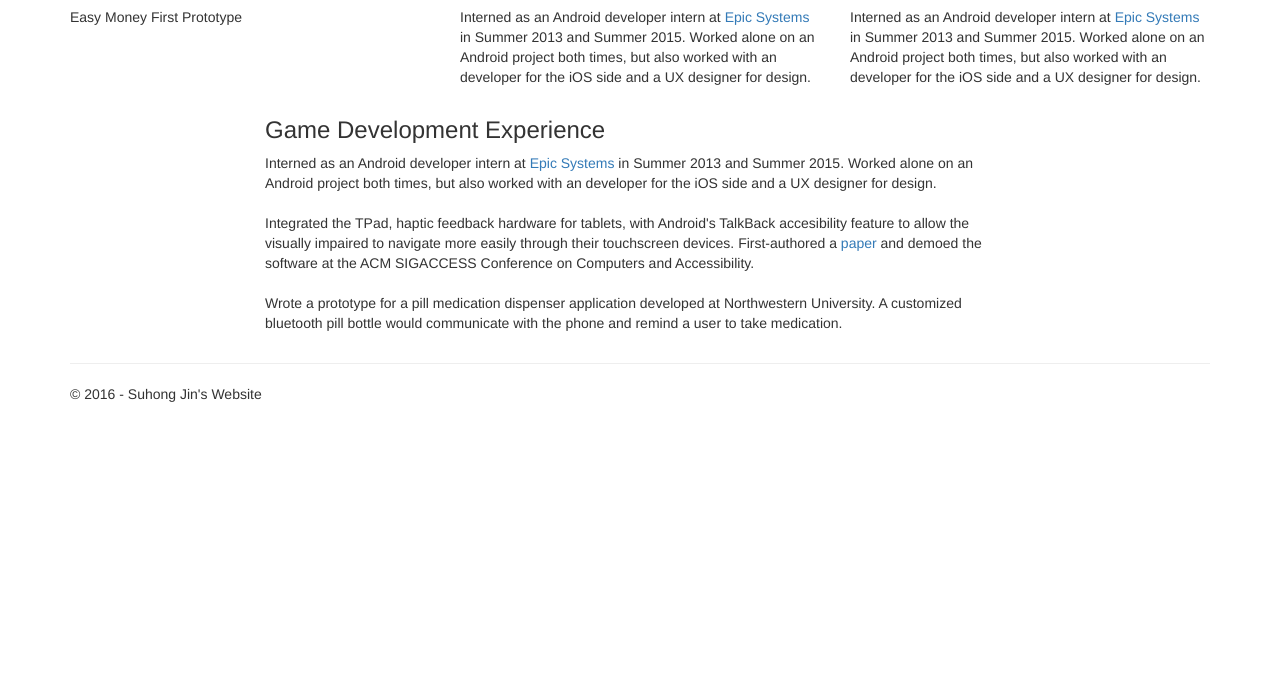
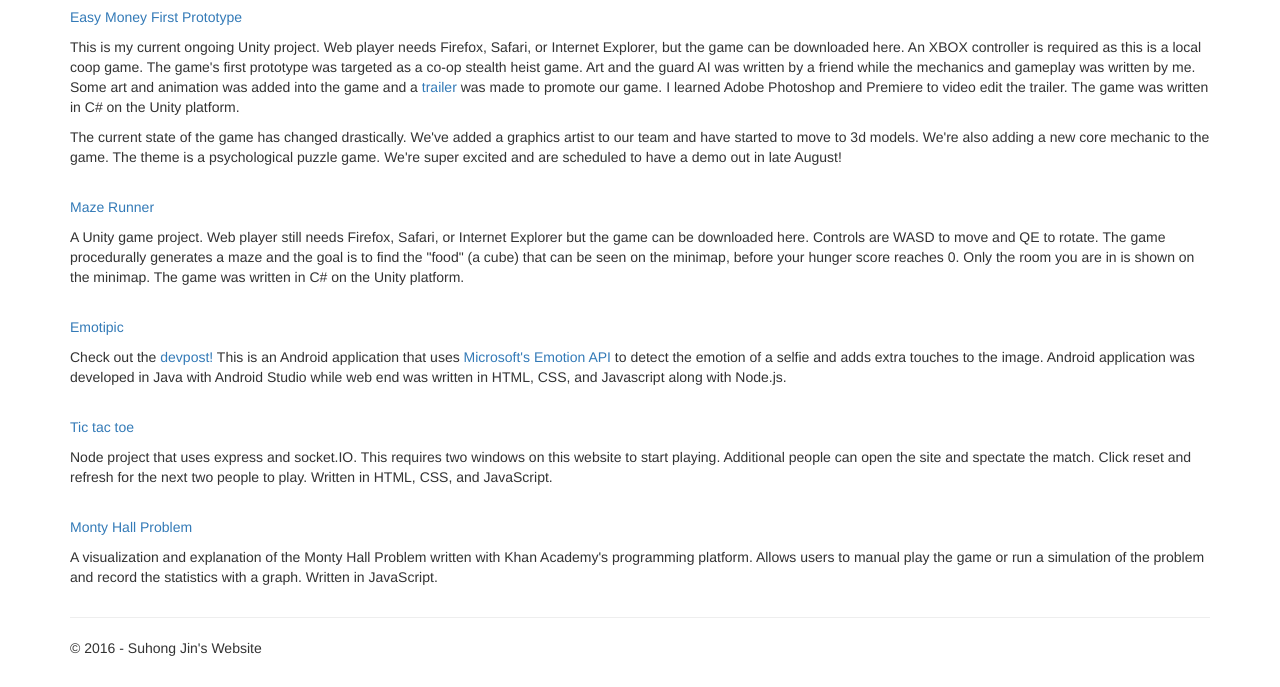
Before and after one commit to jinsuh/portfolio, a website: page templates/index.html in a window 1280 px wide. Shown: the part 113-800 px from the top of the page. Drawn offline with nearby package versions, Linux system fonts and the light colour scheme; files that its build step writes are made by us from their sources; files whose address does not match are found by name.

```diff
--- a/static/css/style.css
+++ b/static/css/style.css
@@ -1,3 +1,8 @@
 .top-buffer {
   margin-top: 20px;
+  margin-bottom: 0px;
 }
+
+.top-reduce-buffer {
+  margin: 0px;
+}
--- a/static/css/styleTicTacToe.css
+++ b/static/css/styleTicTacToe.css
@@ -8,6 +8,14 @@
     background-color: #90CAF9;
     border-radius: 25px;
     text-align: center;
+}
+
+.top-buffer {
+  margin-top: 30px;
+}
+
+.top-reduce-buffer {
+  margin: 0px;
 }
 
 .centered {
--- a/static/files/GGDEMO.html
+++ b/templates/ggDemo.html
@@ -3,6 +3,7 @@
 	<head>
 		<meta http-equiv="Content-Type" content="text/html; charset=utf-8">
 		<title>Unity Web Player | Easy Money</title>
+		<link href="./css/style.css" type="text/css" rel="stylesheet"/>
 		<script type='text/javascript' src='https://ssl-webplayer.unity3d.com/download_webplayer-3.x/3.0/uo/jquery.min.js'></script>
 		<script type="text/javascript">
 		<!--
@@ -56,7 +57,7 @@
 						break;
 					}
 				});
-				u.initPlugin(jQuery("#unityPlayer")[0], "GGDEMO.unity3d");
+				u.initPlugin(jQuery("#unityPlayer")[0], "./files/GGDEMO.unity3d");
 			});
 		-->
 		</script>
@@ -116,7 +117,6 @@
 		</style>
 	</head>
 	<body>
-		<p class="header"><span>Unity Web Player | </span>Easy Money</p>
 		<div class="content">
 			<div id="unityPlayer">
 				<div class="missing">
@@ -130,6 +130,13 @@
 					</a>
 				</div>
 			</div>
+			<div>
+				<p class="top-buffer"><strong>Instructions</strong></p>
+				<p class="top-reduce-buffer">This is a local co-op prototype version of our game in progress</p>
+				<p class="top-reduce-buffer">An XBOX controller is necessary to play the game</p>
+				<p class="top-reduce-buffer">The goal is to find the key, the chest, and get out safely.</p>
+				<p class="top-reduce-buffer">See a <a href="https://youtu.be/5ZLrS2Y6Q3Y">trailer</a> of our second version of the game!</p>
+			</div>
 		</div>
 		<p class="footer">&laquo; created with <a href="http://unity3d.com/unity/" title="Go to unity3d.com">Unity</a> &raquo;</p>
 	</body>
--- a/templates/index.html
+++ b/templates/index.html
@@ -37,54 +37,55 @@
 </div>
 
 <div class="row">
-    <div class="col-md-4">
+    <div class="col-md-12">
         <p>
-            Easy Money First Prototype
-        <!-- <p class="top-buffer">
-            Integrated the TPad, haptic feedback hardware for tablets, with Android's TalkBack accesibility feature to allow the visually impaired to navigate more easily through their touchscreen devices. First-authored a <a href="http://nxr.northwestern.edu/sites/default/files/publications/OS-Level%20Surface%20Haptics.pdf">paper</a> and demoed the software at the ACM SIGACCESS Conference on Computers and Accessibility.
+            <a href="/ggDemo">Easy Money First Prototype</a>
+        <p>
+            This is my current ongoing Unity project. Web player needs Firefox, Safari, or Internet Explorer, but the game can be downloaded here. An XBOX controller is required as this is a local coop game. The game's first prototype was targeted as a co-op stealth heist game. Art and the guard AI was written by a friend while the mechanics and gameplay was written by me. Some art and animation was added into the game and a <a href="https://youtu.be/5ZLrS2Y6Q3Y">trailer</a> was made to promote our game. I learned Adobe Photoshop and Premiere to video edit the trailer. The game was written in C# on the Unity platform.
         </p>
 
-        <p class="top-buffer">
-            Wrote a prototype for a pill medication dispenser application developed at Northwestern University. A customized bluetooth pill bottle would communicate with the phone and remind a user to take medication.
-        </p> -->
-    </div>
-    <div class="col-md-4">
         <p>
-            Interned as an Android developer intern at <a href="http://www.epic.com/">Epic Systems</a> in Summer 2013 and Summer 2015. Worked alone on an Android project both times, but also worked with an developer for the iOS side and a UX designer for design.
+            The current state of the game has changed drastically. We've added a graphics artist to our team and have started to move to 3d models. We're also adding a new core mechanic to the game. The theme is a psychological puzzle game. We're super excited and are scheduled to have a demo out in late August!
         </p>
-        <!-- <p class="top-buffer">
-            Integrated the TPad, haptic feedback hardware for tablets, with Android's TalkBack accesibility feature to allow the visually impaired to navigate more easily through their touchscreen devices. First-authored a <a href="http://nxr.northwestern.edu/sites/default/files/publications/OS-Level%20Surface%20Haptics.pdf">paper</a> and demoed the software at the ACM SIGACCESS Conference on Computers and Accessibility.
-        </p>
-
-        <p class="top-buffer">
-            Wrote a prototype for a pill medication dispenser application developed at Northwestern University. A customized bluetooth pill bottle would communicate with the phone and remind a user to take medication.
-        </p> -->
-    </div>
-    <div class="col-md-4">
-        <p>
-            Interned as an Android developer intern at <a href="http://www.epic.com/">Epic Systems</a> in Summer 2013 and Summer 2015. Worked alone on an Android project both times, but also worked with an developer for the iOS side and a UX designer for design.
-        </p>
-        <!-- <p class="top-buffer">
-            Integrated the TPad, haptic feedback hardware for tablets, with Android's TalkBack accesibility feature to allow the visually impaired to navigate more easily through their touchscreen devices. First-authored a <a href="http://nxr.northwestern.edu/sites/default/files/publications/OS-Level%20Surface%20Haptics.pdf">paper</a> and demoed the software at the ACM SIGACCESS Conference on Computers and Accessibility.
-        </p>
-
-        <p class="top-buffer">
-            Wrote a prototype for a pill medication dispenser application developed at Northwestern University. A customized bluetooth pill bottle would communicate with the phone and remind a user to take medication.
-        </p> -->
     </div>
 </div>
-<div class="row">
-    <div class="col-md-8 col-md-offset-2">
-        <h3>Game Development Experience</h3>
+<div class="row top-buffer">
+    <div class="col-md-12">
         <p>
-            Interned as an Android developer intern at <a href="http://www.epic.com/">Epic Systems</a> in Summer 2013 and Summer 2015. Worked alone on an Android project both times, but also worked with an developer for the iOS side and a UX designer for design.
+            <a href="/mazeDemo">Maze Runner</a>
         </p>
-        <p class="top-buffer">
-            Integrated the TPad, haptic feedback hardware for tablets, with Android's TalkBack accesibility feature to allow the visually impaired to navigate more easily through their touchscreen devices. First-authored a <a href="http://nxr.northwestern.edu/sites/default/files/publications/OS-Level%20Surface%20Haptics.pdf">paper</a> and demoed the software at the ACM SIGACCESS Conference on Computers and Accessibility.
+        <p>
+            A Unity game project. Web player still needs Firefox, Safari, or Internet Explorer but the game can be downloaded here. Controls are WASD to move and QE to rotate. The game procedurally generates a maze and the goal is to find the "food" (a cube) that can be seen on the minimap, before your hunger score reaches 0. Only the room you are in is shown on the minimap. The game was written in C# on the Unity platform.
         </p>
-
-        <p class="top-buffer">
-            Wrote a prototype for a pill medication dispenser application developed at Northwestern University. A customized bluetooth pill bottle would communicate with the phone and remind a user to take medication.
+    </div>
+</div>
+<div class="row top-buffer">
+    <div class="col-md-12">
+        <p>
+            <a href="https://www.khanacademy.org/computer-programming/monty-hall-problem/5495227778727936">Emotipic</a>
+        </p>
+        <p>
+            Check out the <a href="http://devpost.com/software/emotipic">devpost!</a> This is an Android application that uses <a href="https://www.microsoft.com/cognitive-services/en-us/emotion-api">Microsoft's Emotion API</a> to detect the emotion of a selfie and adds extra touches to the image. Android application was developed in Java with Android Studio while web end was written in HTML, CSS, and Javascript along with Node.js.
+        </p>
+    </div>
+</div>
+<div class="row top-buffer">
+    <div class="col-md-12">
+        <p>
+            <a href="/tictactoe">Tic tac toe</a>
+        </p>
+        <p>
+            Node project that uses express and socket.IO. This requires two windows on this website to start playing. Additional people can open the site and spectate the match. Click reset and refresh for the next two people to play. Written in HTML, CSS, and JavaScript.
+        </p>
+    </div>
+</div>
+<div class="row top-buffer">
+    <div class="col-md-12">
+        <p>
+            <a href="https://www.khanacademy.org/computer-programming/monty-hall-problem/5495227778727936">Monty Hall Problem</a>
+        </p>
+        <p>
+            A visualization and explanation of the Monty Hall Problem written with Khan Academy's programming platform. Allows users to manual play the game or run a simulation of the problem and record the statistics with a graph. Written in JavaScript.
         </p>
     </div>
 </div>
```
Also changed, not shown: server.js (+22 -1 lines), static/js/method.js (+12 -0 lines), templates/mazeDemo.html (renamed from static/files/MAZEDEMO.html, +7 -2 lines), templates/tictactoe.html (+21 -9 lines).
